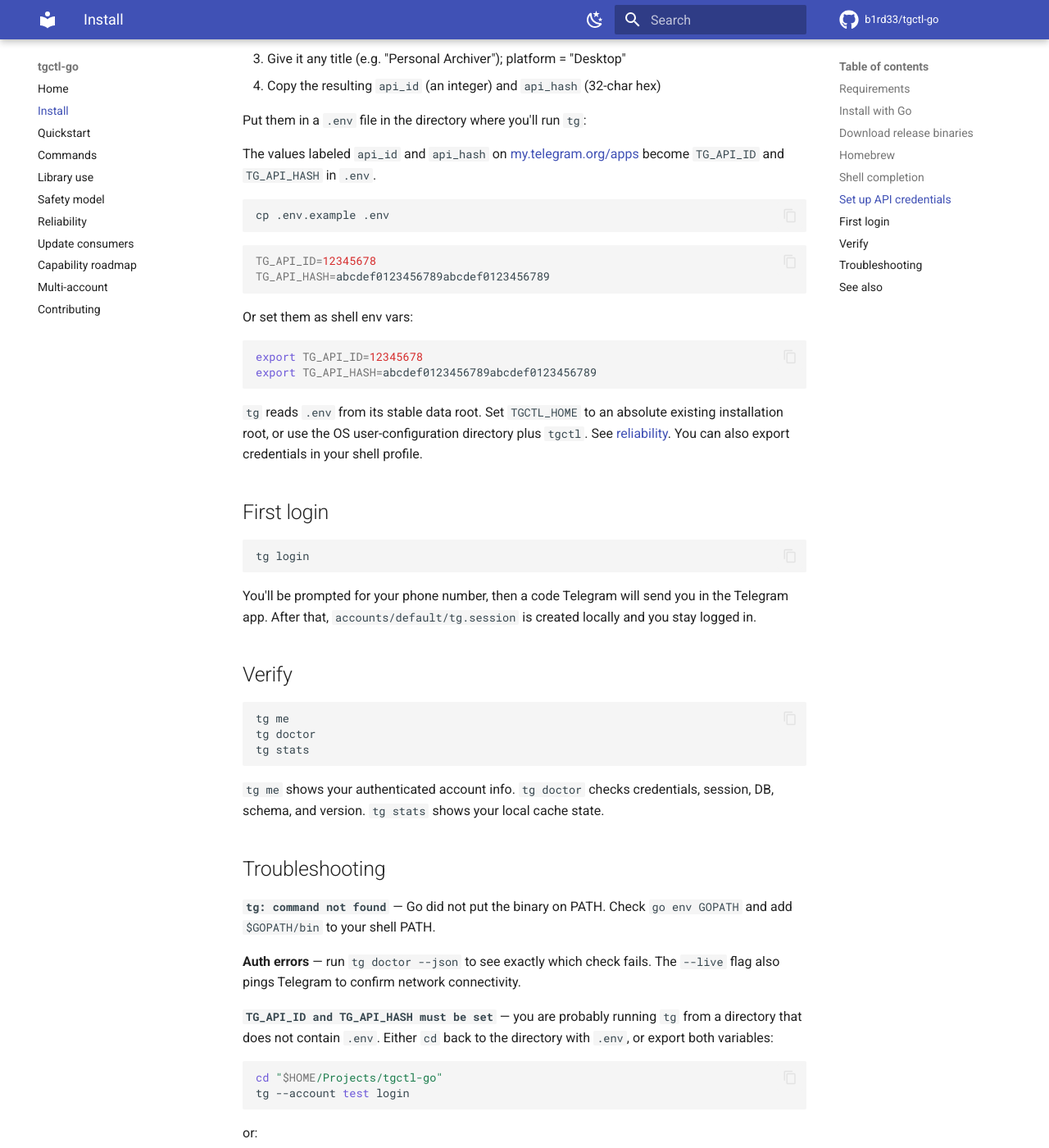
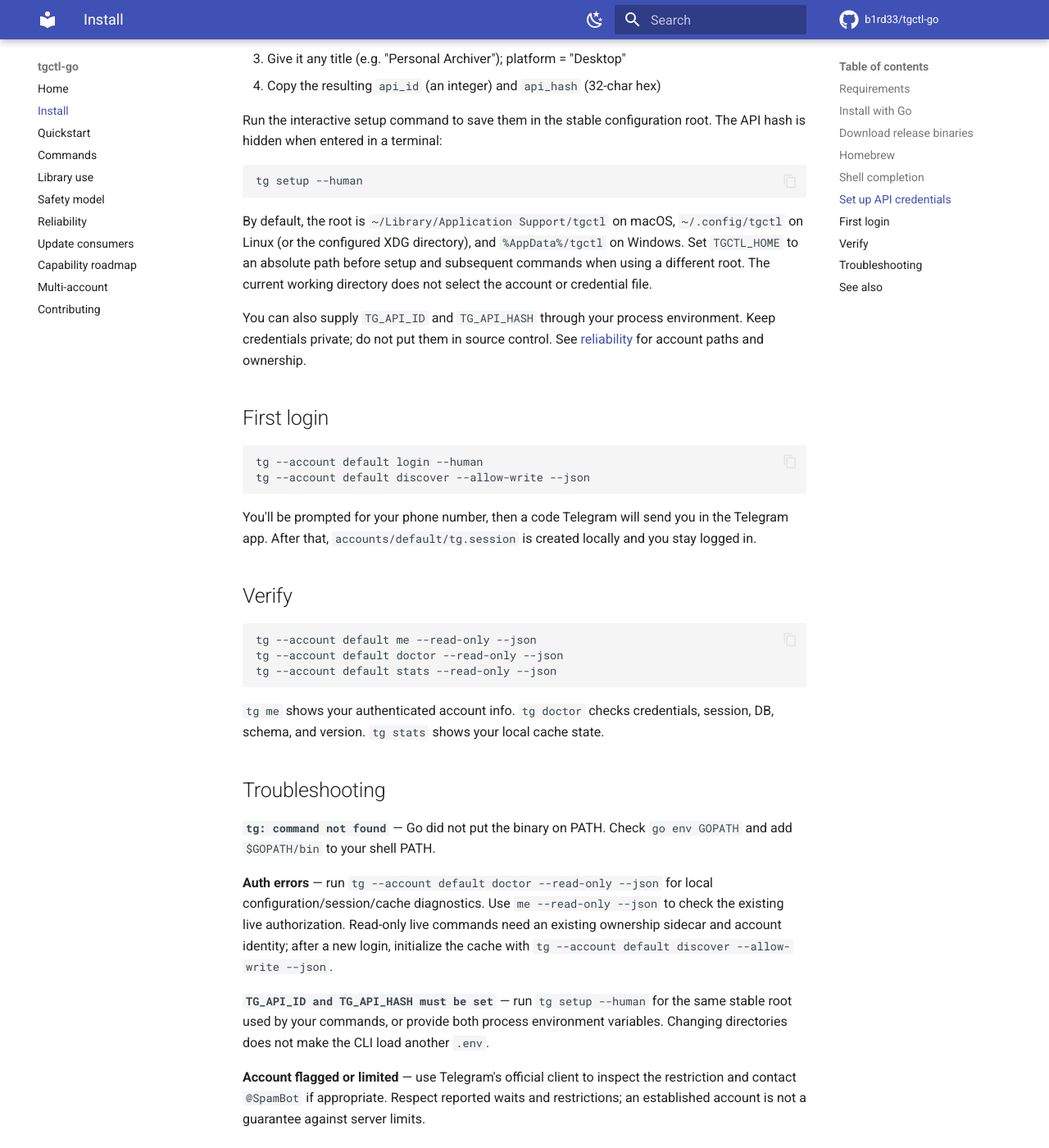
Before and after one commit to b1rd33/tgctl-go, an MkDocs documentation site: the page built from docs/install.md, in a window 1280 px wide and 1400 px high, scrolled down 1387 px. Shown: the whole window at 82% size. Built offline with MkDocs 1.6.1 and Material for MkDocs 9.7.7, drawn with Linux system fonts in a browser that asks for light colours; comment, search, counter and statistics services are not loaded; some of the changed text lies outside the part shown.

Commit message:
Prepare v0.8.0 release and correct installation guidance (#18)
* chore: prepare v0.8.0 release

* build: verify committed dependency metadata during releases

* build: preserve Go module line endings on Windows

---------

Co-authored-by: b1rd33 <christian@tabulara.de>

````diff
--- a/.goreleaser.yaml
+++ b/.goreleaser.yaml
@@ -4,7 +4,7 @@
 
 before:
   hooks:
-    - go mod tidy
+    - go mod tidy -diff
 
 builds:
   - id: tg
@@ -43,7 +43,7 @@
       name: homebrew-tap
       token: "{{ .Env.HOMEBREW_TAP_TOKEN }}"
     homepage: "https://github.com/b1rd33/tgctl-go"
-    description: "Go port of Python tgctl: single static `tg` binary for Telegram"
+    description: "Account-scoped Telegram CLI with local search and media tools"
     license: MIT
     install: |
       bin.install "tg"
--- a/docs/install.md
+++ b/docs/install.md
@@ -59,34 +59,28 @@
 3. Give it any title (e.g. "Personal Archiver"); platform = "Desktop"
 4. Copy the resulting `api_id` (an integer) and `api_hash` (32-char hex)
 
-Put them in a `.env` file in the directory where you'll run `tg`:
-
-The values labeled `api_id` and `api_hash` on
-[my.telegram.org/apps](https://my.telegram.org/apps) become `TG_API_ID`
-and `TG_API_HASH` in `.env`.
+Run the interactive setup command to save them in the stable configuration
+root. The API hash is hidden when entered in a terminal:
 
 ```bash
-cp .env.example .env
+tg setup --human
 ```
 
-```bash
-TG_API_ID=12345678
-TG_API_HASH=abcdef0123456789abcdef0123456789
-```
+By default, the root is `~/Library/Application Support/tgctl` on macOS,
+`~/.config/tgctl` on Linux (or the configured XDG directory), and
+`%AppData%/tgctl` on Windows. Set `TGCTL_HOME` to an absolute path before setup
+and subsequent commands when using a different root. The current working
+directory does not select the account or credential file.
 
-Or set them as shell env vars:
-
-```bash
-export TG_API_ID=12345678
-export TG_API_HASH=abcdef0123456789abcdef0123456789
-```
-
-`tg` reads `.env` from its stable data root. Set `TGCTL_HOME` to an absolute existing installation root, or use the OS user-configuration directory plus `tgctl`. See [reliability](reliability.md). You can also export credentials in your shell profile.
+You can also supply `TG_API_ID` and `TG_API_HASH` through your process environment.
+Keep credentials private; do not put them in source control. See
+[reliability](reliability.md) for account paths and ownership.
 
 ## First login
 
 ```bash
-tg login
+tg --account default login --human
+tg --account default discover --allow-write --json
 ```
 
 You'll be prompted for your phone number, then a code Telegram will
@@ -96,9 +90,9 @@
 ## Verify
 
 ```bash
-tg me
-tg doctor
-tg stats
+tg --account default me --read-only --json
+tg --account default doctor --read-only --json
+tg --account default stats --read-only --json
 ```
 
 `tg me` shows your authenticated account info. `tg doctor` checks
@@ -110,31 +104,19 @@
 **`tg: command not found`** — Go did not put the binary on PATH. Check
 `go env GOPATH` and add `$GOPATH/bin` to your shell PATH.
 
-**Auth errors** — run `tg doctor --json` to see exactly which check
-fails. The `--live` flag also pings Telegram to confirm network
-connectivity.
+**Auth errors** — run `tg --account default doctor --read-only --json` for
+local configuration/session/cache diagnostics. Use `me --read-only --json` to
+check the existing live authorization. Read-only live commands need an existing
+ownership sidecar and account identity; after a new login, initialize the cache
+with `tg --account default discover --allow-write --json`.
 
-**`TG_API_ID and TG_API_HASH must be set`** — you are probably running
-`tg` from a directory that does not contain `.env`. Either `cd` back to
-the directory with `.env`, or export both variables:
+**`TG_API_ID and TG_API_HASH must be set`** — run `tg setup --human` for the
+same stable root used by your commands, or provide both process environment
+variables. Changing directories does not make the CLI load another `.env`.
 
-```bash
-cd "$HOME/Projects/tgctl-go"
-tg --account test login
-```
-
-or:
-
-```bash
-export TG_API_ID=12345678
-export TG_API_HASH=abcdef0123456789abcdef0123456789
-tg --account test login
-```
-
-**Account flagged or limited** — message `@SpamBot` from your Telegram
-client. New accounts and accounts running automation against many
-strangers are at higher risk; established personal accounts running
-tgctl-go for personal use are at very low risk.
+**Account flagged or limited** — use Telegram's official client to inspect the
+restriction and contact `@SpamBot` if appropriate. Respect reported waits and
+restrictions; an established account is not a guarantee against server limits.
 
 ## See also
 
````
Also changed, not shown: CHANGELOG.md (+10 -1 lines), docs/phase-progress.md (+11 -3 lines), 4 other files.
